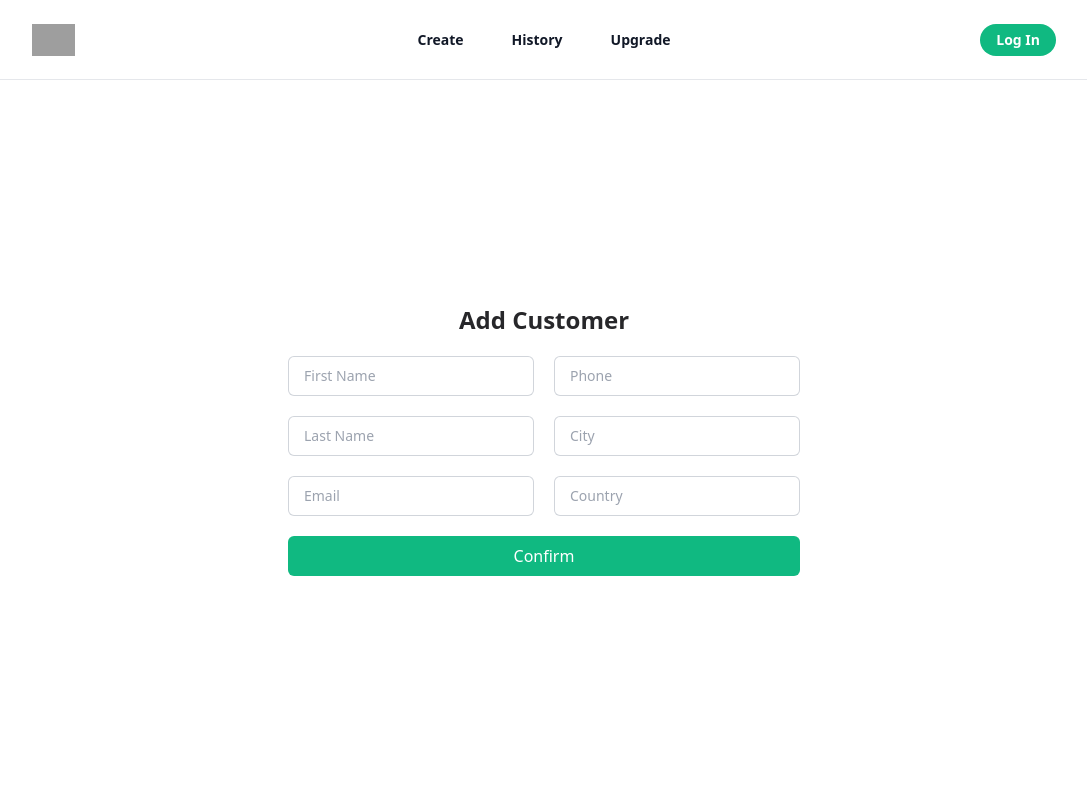
After one commit to anav5704/django-crm, a Django app: page /create/ in a window 1280 px wide. The commit adds this page. Shown: the whole page, without its empty margins (96-1183 px from the left). Run offline with Django 5.2, Linux system fonts and the light colour scheme; some libraries are stand-ins or nearby versions; grey boxes are pictures that could not be loaded.

Commit message:
feat: add and update customers

```diff
--- /dev/null
+++ b/website/templates/create.html
@@ -0,0 +1,39 @@
+{% extends "base.html" %}
+
+{% block content %}
+
+<div class="h-[90vh] w-full grid place-content-center">
+    <form action="{% url "create" %}" method="POST" class="w-[40vw] flex flex-col gap-y-5">
+
+        {% csrf_token %}
+
+        <h2 class="text-2xl font-bold text-center text-zinc-800">Add Customer</h2>
+        <div class="flex items-center gap-x-5">
+            <div class="flex flex-col gap-y-5 w-full">
+                <input required type="text" name="fname" id="fname"
+                class="block w-full rounded-md border-0 py-2 px-4 text-gray-900 ring-1 ring-inset ring-gray-300 placeholder:text-gray-400 focus:ring-2 outline-none focus:ring-inset focus:ring-emerald-500 sm:text-sm sm:leading-6"
+                placeholder="First Name">
+                <input required type="texg" name="lname" id="lname"
+                class="block w-full rounded-md border-0 py-2 px-4 text-gray-900 ring-1 ring-inset ring-gray-300 placeholder:text-gray-400 focus:ring-2 outline-none focus:ring-inset focus:ring-emerald-500 sm:text-sm sm:leading-6"
+                placeholder="Last Name">
+                <input required type="texg" name="email" id="email"
+                class="block w-full rounded-md border-0 py-2 px-4 text-gray-900 ring-1 ring-inset ring-gray-300 placeholder:text-gray-400 focus:ring-2 outline-none focus:ring-inset focus:ring-emerald-500 sm:text-sm sm:leading-6"
+                placeholder="Email">
+            </div>
+            <div class="flex flex-col gap-y-5 w-full">
+                <input required type="texg" name="phone" id="phone"
+                class="block w-full rounded-md border-0 py-2 px-4 text-gray-900 ring-1 ring-inset ring-gray-300 placeholder:text-gray-400 focus:ring-2 outline-none focus:ring-inset focus:ring-emerald-500 sm:text-sm sm:leading-6"
+                placeholder="Phone">
+                <input required type="texg" name="city" id="city"
+                class="block w-full rounded-md border-0 py-2 px-4 text-gray-900 ring-1 ring-inset ring-gray-300 placeholder:text-gray-400 focus:ring-2 outline-none focus:ring-inset focus:ring-emerald-500 sm:text-sm sm:leading-6"
+                placeholder="City">
+                <input required type="texg" name="country" id="country"
+                class="block w-full rounded-md border-0 py-2 px-4 text-gray-900 ring-1 ring-inset ring-gray-300 placeholder:text-gray-400 focus:ring-2 outline-none focus:ring-inset focus:ring-emerald-500 sm:text-sm sm:leading-6"
+                placeholder="Country">
+            </div>
+        </div>
+        <button class="bg-emerald-500 hover:bg-emerald-600  text-white py-2 rounded-md">Confirm</button>
+    </form>
+</div>
+
+{% endblock %}
--- a/website/templates/customer.html
+++ b/website/templates/customer.html
@@ -10,7 +10,7 @@
             </p>
         </div>
         <div class="p-4">
-            <div class=" text-gray-800 text-sm">
+            <div class=" text-gray-800 text-sm flex flex-col gap-y-1">
                 <p class="flex"><span class="font-semibold w-1/2 mr-5">First Name</span> {{ customer.firstName }}</p>
                 <p class="flex"><span class="font-semibold w-1/2 mr-5">Last Name</span> {{ customer.lastName }}</p>
                 <p class="flex"><span class="font-semibold w-1/2 mr-5">Email</span> {{ customer.email }}</p>
@@ -20,10 +20,10 @@
             </div>
         </div>
     </div>
-    <div class="flex items-center justify-between gap-x-4 mt-4">
+    <div class="flex flex-row items-center justify-between gap-x-4 mt-4">
         <a class="w-full" href="{% url "home" %}"><button class="w-full py-2 border rounded-md text-zinc-500 text-sm font-semibold hover:text-zinc-800">Back</button></a>
         <a class="w-full" href="{% url "delete" customer.id %}"><button class="w-full py-2 border rounded-md text-zinc-500 text-sm font-semibold hover:text-zinc-800">Delete</button></a>
-        <button class="w-full py-2 border rounded-md text-zinc-500 text-sm font-semibold hover:text-zinc-800">Update</button>
+        <a class="w-full" href="{% url "update" customer.id %}"><button class="w-full py-2 border rounded-md text-zinc-500 text-sm font-semibold hover:text-zinc-800">Update</button></a>
     </div>
 </div>
 
--- a/website/templates/navbar.html
+++ b/website/templates/navbar.html
@@ -7,9 +7,9 @@
     </div>
 
     <div class="hidden sm:flex sm:gap-x-12">
-        <a href="#" class="text-sm font-semibold leading-6 text-gray-900">Features</a>
-        <a href="#" class="text-sm font-semibold leading-6 text-gray-900">Marketplace</a>
-        <a href="#" class="text-sm font-semibold leading-6 text-gray-900">Company</a>
+        <a href="{% url "create" %}" class="text-sm font-semibold leading-6 text-gray-900">Create</a>
+        <a href="#" class="text-sm font-semibold leading-6 text-gray-900">History</a>
+        <a href="#" class="text-sm font-semibold leading-6 text-gray-900">Upgrade</a>
     </div>
 
     <div class="hidden sm:flex sm:flex-1 sm:justify-end">
--- a/website/urls.py
+++ b/website/urls.py
@@ -5,5 +5,7 @@ urlpatterns = [
     path("", views.home, name="home"),
     path("logout/", views.logout, name="logout"),
     path("customer/<int:key>", views.customer, name="customer"),
-    path("delete/<int:key>", views.delete, name="delete")
+    path("delete/<int:key>", views.delete, name="delete"),
+    path("update/<int:key>", views.update, name="update"),
+    path("create/", views.create, name="create")
 ]
--- a/website/views.py
+++ b/website/views.py
@@ -47,3 +47,53 @@ def delete(req, key):
     else:
         messages.error(req, "Oops, something went wrong!")
         return redirect("home")
+
+def create(req):
+        if req.method == "POST":
+            Customer.objects.create(
+                firstName = req.POST["fname"],
+                lastName = req.POST["lname"],
+                email = req.POST["email"],
+                phone = req.POST["phone"],
+                city = req.POST["city"],
+                country = req.POST["country"],
+            )
+
+            # mock_users_data = [
+            #     {"firstName": "John", "lastName": "Doe", "email": "john.doe@example.com", "phone": "1234567890", "city": "City1", "country": "Country1"},
+            #     {"firstName": "Jane", "lastName": "Doe", "email": "jane.doe@example.com", "phone": "9876543210", "city": "City2", "country": "Country2"},
+            #     {"firstName": "Alice", "lastName": "Smith", "email": "alice.smith@example.com", "phone": "5551234567", "city": "City3", "country": "Country3"},
+            #     {"firstName": "Bob", "lastName": "Johnson", "email": "bob.johnson@example.com", "phone": "4449876543", "city": "City4", "country": "Country4"},
+            #     {"firstName": "Charlie", "lastName": "Brown", "email": "charlie.brown@example.com", "phone": "7778889999", "city": "City5", "country": "Country5"},
+            # ]
+
+            # for user_data in mock_users_data:
+            #     Customer.objects.create(**user_data)
+
+            messages.success(req, "Customer was successfully added!")
+            return redirect("home")
+
+        else:
+            return render(req, "create.html", {})
+
+
+def update(req, key):
+    customer = Customer.objects.get(id=key)
+    if req.method == "POST":
+        if req.user.is_authenticated:
+            customer.firstName = req.POST["fname"]
+            customer.lastName = req.POST["lname"]
+            customer.email = req.POST["email"]
+            customer.phone = req.POST["phone"]
+            customer.city = req.POST["city"]
+            customer.country = req.POST["country"]
+
+            customer.save()
+
+            messages.success(req, "Customer successfully updated!")
+            return redirect("home")
+        else:
+            messages.error(req, "Oops, something went wrong!")
+            return redirect("home")
+    else:
+        return render(req, "update.html", {"customer": customer})
```
Also changed, not shown: website/templates/update.html (added, +43 -0 lines).
